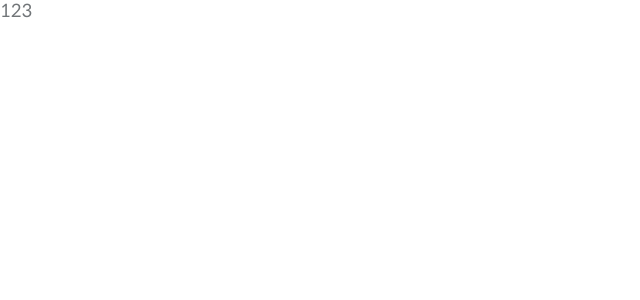
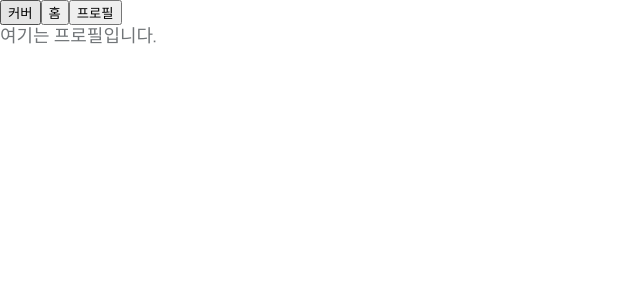
Before and after one commit to dayoung0510/homepage, a React (Create React App) app: page /profile in a window 1280 px wide. Shown: the top 300 px of the page, without its empty margins (0-640 px from the left). Built offline with nearby package versions, Linux system fonts and the light colour scheme.

Commit message:
feat(client): 라우팅 구조 잡기

```diff
--- a/src/App/index.tsx
+++ b/src/App/index.tsx
@@ -1,7 +1,23 @@
 import React from 'react';
+import { useHistory, Route, Switch } from 'react-router-dom';
+import Cover from 'pages/Cover';
+import Layout from 'components/organisms/Layout';
+import Home from 'pages/Home';
 
 const App: React.FC = () => {
-  return <>123</>;
+  console.log('App');
+  const history = useHistory();
+
+  return (
+    <>
+      <Switch>
+        <Route path="/" exact component={Cover} />
+        <Layout>
+          <Route path="/home" exact component={Home} />
+        </Layout>
+      </Switch>
+    </>
+  );
 };
 
 export default App;
--- /dev/null
+++ b/src/components/organisms/Layout/index.tsx
@@ -0,0 +1,23 @@
+import React from 'react';
+import { useHistory, Route, Switch } from 'react-router-dom';
+import NavBar from 'components/organisms/NavBar';
+import Home from 'pages/Home';
+import Profile from 'pages/Profile';
+
+const Layout: React.FC = () => {
+  console.log('layout');
+  const history = useHistory();
+  return (
+    <div>
+      <NavBar />
+      <div>
+        <Switch>
+          <Route path="/home" component={Home} />
+          <Route path="/profile" exact component={Profile} />
+        </Switch>
+      </div>
+    </div>
+  );
+};
+
+export default Layout;
--- /dev/null
+++ b/src/components/organisms/NavBar/index.tsx
@@ -0,0 +1,21 @@
+import React from 'react';
+import { useHistory } from 'react-router-dom';
+
+const NavBar: React.FC = () => {
+  const history = useHistory();
+  return (
+    <div style={{ display: 'flex' }}>
+      <button type="button" onClick={() => history.push('/')}>
+        커버
+      </button>
+      <button type="button" onClick={() => history.push('/home')}>
+        홈
+      </button>
+      <button type="button" onClick={() => history.push('/profile')}>
+        프로필
+      </button>
+    </div>
+  );
+};
+
+export default NavBar;
--- a/src/index.tsx
+++ b/src/index.tsx
@@ -1,5 +1,6 @@
 import React from 'react';
 import ReactDOM from 'react-dom';
+import { BrowserRouter } from 'react-router-dom';
 import { ThemeProvider } from 'styled-components';
 import './index.css';
 import App from './App/index';
@@ -9,10 +10,12 @@ import GlobalStyle from './styles/globalStyles';
 
 ReactDOM.render(
   <React.StrictMode>
-    <ThemeProvider theme={defaultTheme}>
-      <GlobalStyle />
-      <App />
-    </ThemeProvider>
+    <BrowserRouter>
+      <ThemeProvider theme={defaultTheme}>
+        <GlobalStyle />
+        <App />
+      </ThemeProvider>
+    </BrowserRouter>
   </React.StrictMode>,
   document.getElementById('root'),
 );
--- /dev/null
+++ b/src/pages/Cover/index.tsx
@@ -0,0 +1,15 @@
+import React from 'react';
+import { useHistory } from 'react-router-dom';
+
+const Cover: React.FC = () => {
+  const history = useHistory();
+  return (
+    <div>
+      <button type="button" onClick={() => history.push('/home')}>
+        입장
+      </button>
+    </div>
+  );
+};
+
+export default Cover;
--- /dev/null
+++ b/src/pages/Home/index.tsx
@@ -0,0 +1,10 @@
+import React from 'react';
+import { useHistory } from 'react-router-dom';
+
+const Home: React.FC = () => {
+  const history = useHistory();
+  console.log('home');
+  return <div>여기는 메인페이지</div>;
+};
+
+export default Home;
--- /dev/null
+++ b/src/pages/Profile/index.tsx
@@ -0,0 +1,9 @@
+import React from 'react';
+import { useHistory } from 'react-router-dom';
+
+const Main: React.FC = () => {
+  const history = useHistory();
+  return <div>여기는 프로필입니다.</div>;
+};
+
+export default Main;
```
Also changed, not shown: package.json (+8 -6 lines), 1 other file (tests, documents, lock files or other folders).
